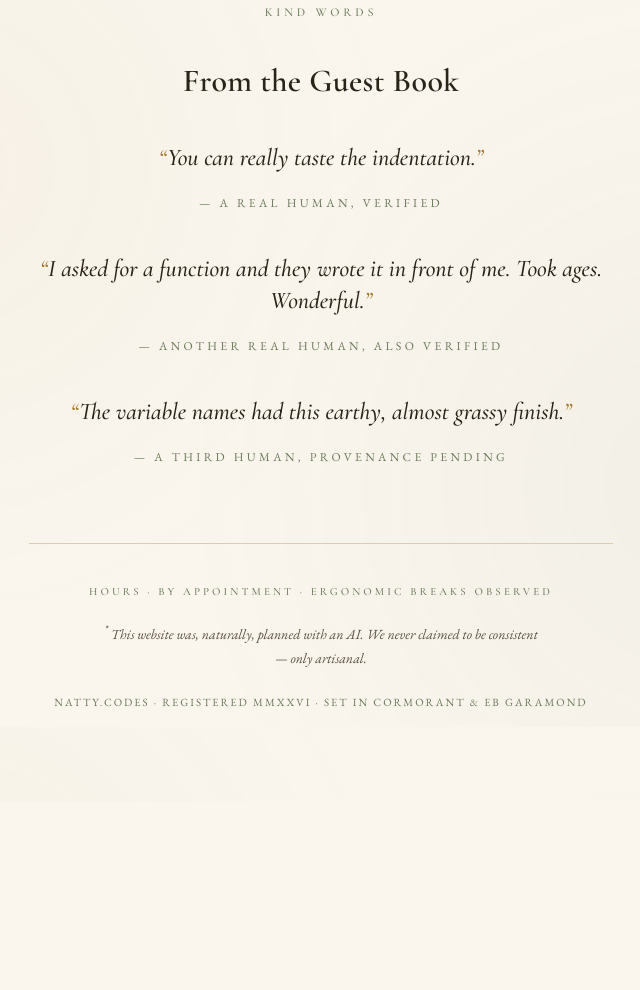
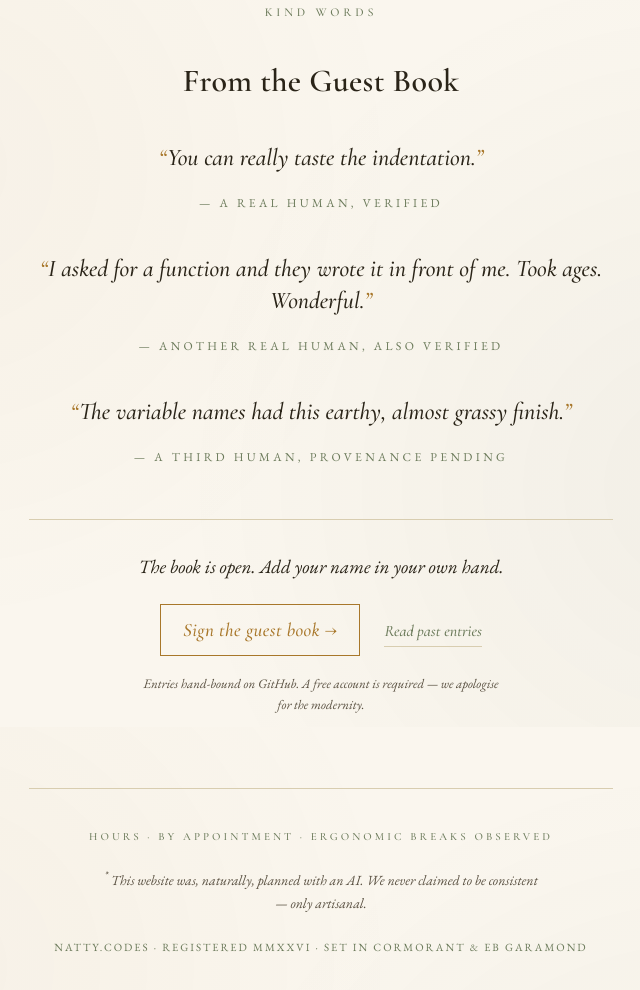
Before and after one commit to p-hueber/natty.codes, a plain HTML site: page index.html in a window 1280 px wide. Shown: the part 2473-3463 px from the top of the page, without its empty margins (319-959 px from the left). Before the commit the page ends 3275 px from the top, so only its background shows below. Drawn offline with nearby package versions, Linux system fonts and the light colour scheme.

Commit message:
guestbook: link 'sign' button to GitHub Discussions

```diff
--- a/index.html
+++ b/index.html
@@ -143,6 +143,15 @@
         <blockquote>The variable names had this earthy, almost grassy finish.</blockquote>
         <cite>&mdash; A Third Human, Provenance Pending</cite>
       </div>
+
+      <div class="guestbook">
+        <p class="guestbook-invite">The book is open. Add your name in your own hand.</p>
+        <p class="guestbook-actions">
+          <a class="btn" href="https://github.com/p-hueber/natty.codes/discussions/new?category=general&amp;title=A%20note%20from%20a%20real%20human&amp;body=*Name%20%28or%20pseudonym%29%3A*%0A%0A*Where%20you%20came%20from%3A*%0A%0A*Your%20note%3A*%0A%0A">Sign the guest book &rarr;</a>
+          <a class="btn-quiet" href="https://github.com/p-hueber/natty.codes/discussions">Read past entries</a>
+        </p>
+        <p class="guestbook-fineprint">Entries hand-bound on GitHub. A free account is required &mdash; we apologise for the modernity.</p>
+      </div>
     </section>
 
     <footer>
--- a/style.css
+++ b/style.css
@@ -215,6 +215,59 @@ h2 {
   color: var(--sage);
 }
 
+/* guestbook */
+.guestbook {
+  text-align: center;
+  margin-top: 48px;
+  padding-top: 32px;
+  border-top: 1px solid var(--rule);
+}
+.guestbook-invite {
+  font-style: italic;
+  font-size: 19px;
+  margin: 0 0 22px;
+  color: var(--ink);
+}
+.guestbook-actions {
+  margin: 0 0 18px;
+  display: flex;
+  flex-wrap: wrap;
+  gap: 14px 24px;
+  justify-content: center;
+  align-items: baseline;
+}
+.btn {
+  display: inline-block;
+  font-family: 'Cormorant Garamond', serif;
+  font-style: italic;
+  font-size: 19px;
+  padding: 10px 22px;
+  border: 1px solid var(--ochre);
+  color: var(--ochre);
+  background: transparent;
+  text-decoration: none;
+  letter-spacing: 0.02em;
+  transition: background 0.15s ease, color 0.15s ease;
+}
+.btn:hover { background: var(--ochre); color: var(--paper); }
+.btn-quiet {
+  font-family: 'Cormorant Garamond', serif;
+  font-size: 16px;
+  font-style: italic;
+  color: var(--sage);
+  text-decoration: none;
+  border-bottom: 1px solid var(--rule);
+  padding-bottom: 1px;
+}
+.btn-quiet:hover { color: var(--ochre); border-bottom-color: var(--ochre); }
+.guestbook-fineprint {
+  font-size: 13px;
+  font-style: italic;
+  color: var(--ink-soft);
+  max-width: 28em;
+  margin: 0 auto;
+}
+
 /* footer */
 footer {
   border-top: 1px solid var(--rule);
```
